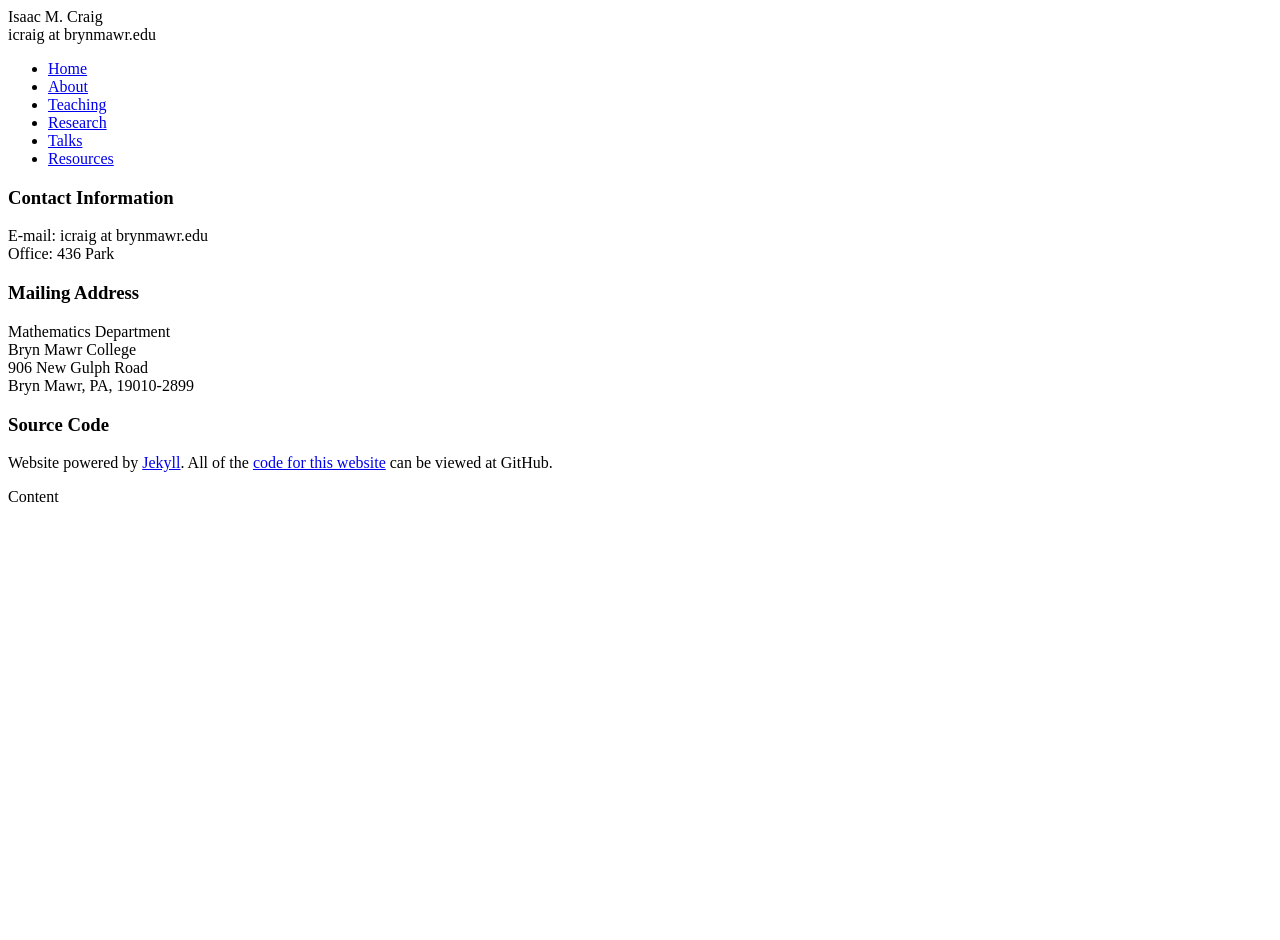
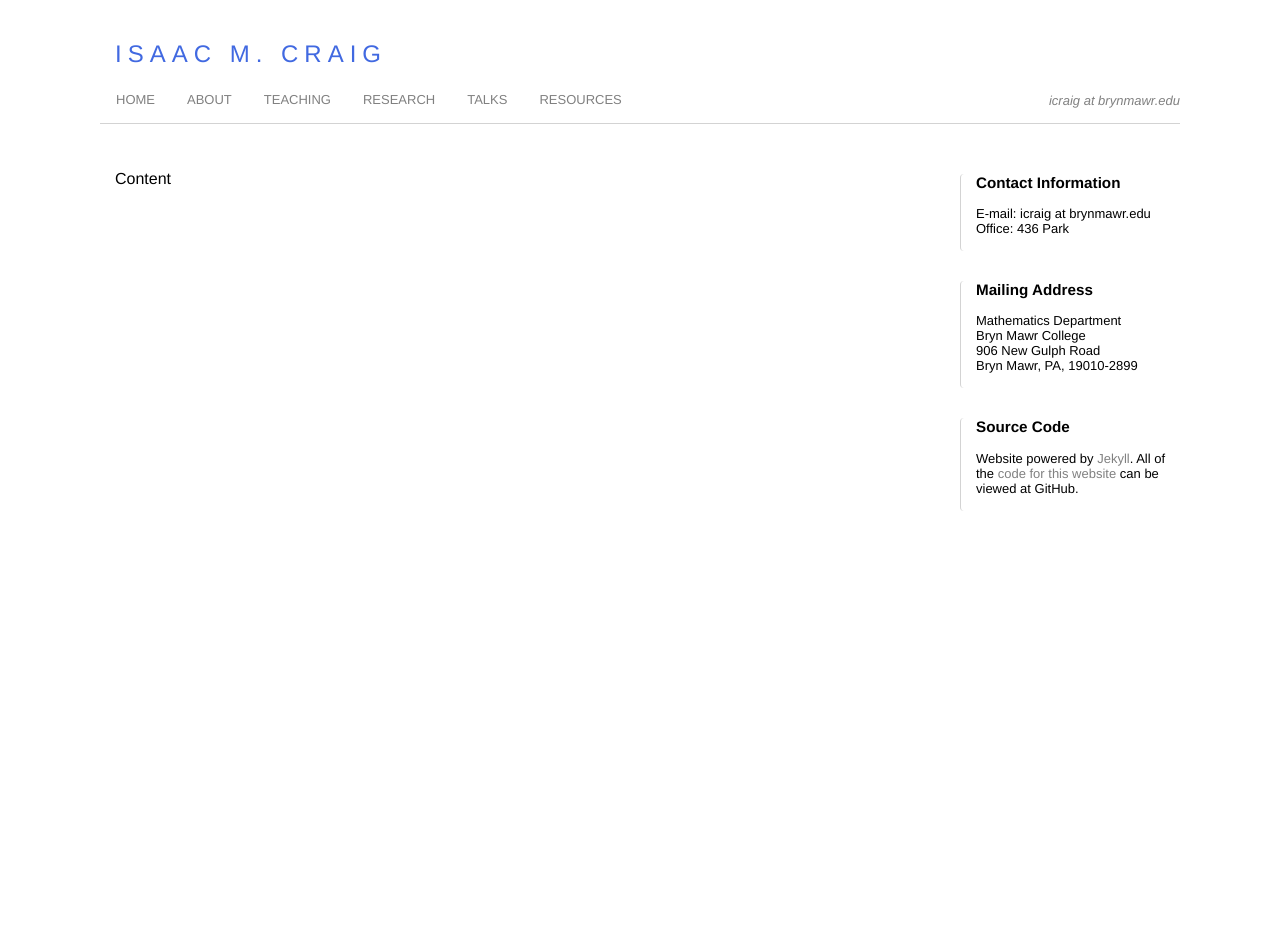
Before and after one commit to isundberg/isaacmc.github.io, a Jekyll site: the page built from index.html, in a window 1280 px wide. Built offline with Jekyll 4.4.1, drawn with Linux system fonts in a browser that asks for light colours; before the commit the page ends 900 px from its top, so only the background shows below that.

Commit message:
Update default.html

```diff
--- a/_layouts/default.html
+++ b/_layouts/default.html
@@ -4,7 +4,7 @@
 <head>
 	<title>Isaac M. Craig</title>
 	<!-- link to main stylesheet -->
-	<link href="{{ site.baseurl}}/index.css" rel="stylesheet" type="text/css">
+	<link href="css/index.css" rel="stylesheet" type="text/css">
 </head>
 
 <body>
```
